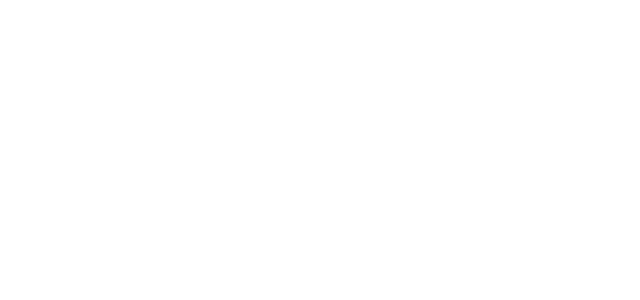
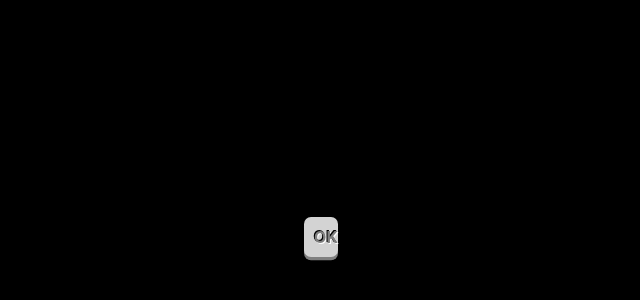
Before and after one commit to Mboulgour/WildCodeSchool--Hackathon--hackloween, a React (Create React App) app: page /transition in a window 1280 px wide. Shown: the part 244-544 px from the top of the page, without its empty margins (319-959 px from the left). Built offline with nearby package versions, Linux system fonts and the light colour scheme.

Commit message:
merge and transition wip

```diff
--- a/src/App.js
+++ b/src/App.js
@@ -1,19 +1,17 @@
 import React from 'react';
-
-
 import { Route } from 'react-router-dom'
 
 import Home from './components/Home'
+import Transition from './components/Transition'
 import Actions from './components/Actions'
 
 import './App.css'
-import TextPage from './components/TextPage';
 
 function App() {
   return (
     <div className="App">
       <Route exact path="/" component={Home} />
-      <Route path="/text-page" component={TextPage} />
+      <Route path="/transition" component={Transition} />
       <Route path="/actions" component={Actions} />
     </div>
   );
--- a/src/components/Title.js
+++ b/src/components/Title.js
@@ -9,7 +9,7 @@ class Title extends React.Component {
             <div className="titleBody">
                 <p className="titleTitle">PURGE INTO FLAMES</p>
                 <img className='titleBg' src={'/transparent-flame-8-bit-4.gif'} alt="Burning flames" />
-                <Link to="/text-page"><span className='start-btn'>START</span></Link>
+                <Link to="/transition"><span className='start-btn'>START</span></Link>
             </div>
         )
     }
--- a/src/components/Transition.js
+++ b/src/components/Transition.js
@@ -1,4 +1,5 @@
 import React from 'react'
+import {Link} from 'react-router-dom'
 import './styles/Transition.css'
 
 class Transition extends React.Component {
@@ -6,8 +7,8 @@ class Transition extends React.Component {
         return (
 
             <main className="main-content ">
-                {/* BACKGROUND MONTAGNE
-                <img className="transitionBg" src="/mountain.jpg"></img> */}
+
+                <img className="transitionBg" src="/mountain.jpg"></img>
                 {/* BACKGROUND CHATEAU
                 <img className="transitionBg" src="/castle.jpg"></img> */}
                 {/* BACKGROUND CIMETIERRE
@@ -26,7 +27,7 @@ class Transition extends React.Component {
                     </span>
 
                 <canvas className="noise vignette"></canvas>
-
+                <Link to="/actions"><span className='start-btn'>OK</span></Link>
             </main>
 
 
--- a/src/components/styles/Transition.css
+++ b/src/components/styles/Transition.css
@@ -10,7 +10,6 @@
 .main-content {
     overflow:hidden;
       position: relative;
-
       display: flex;
       align-items: center;
       justify-content: center;
```
